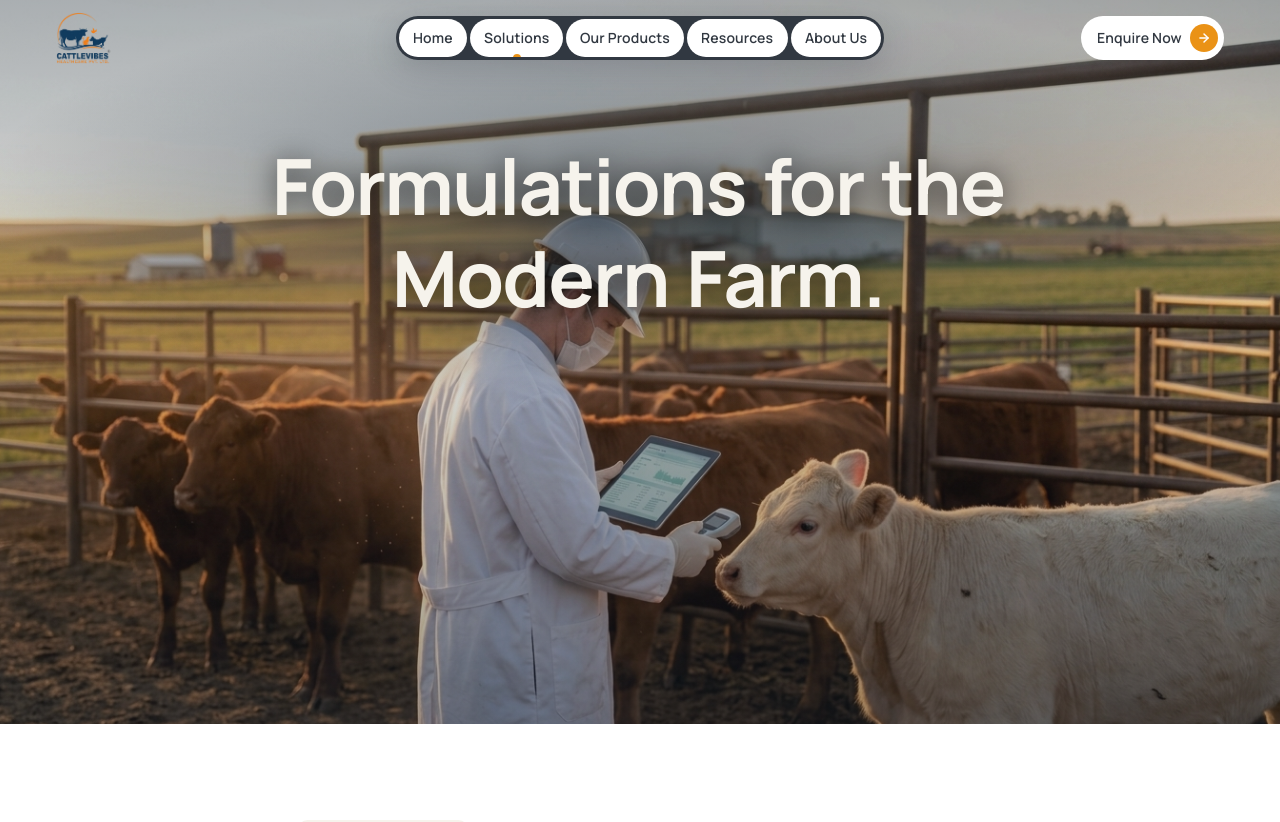
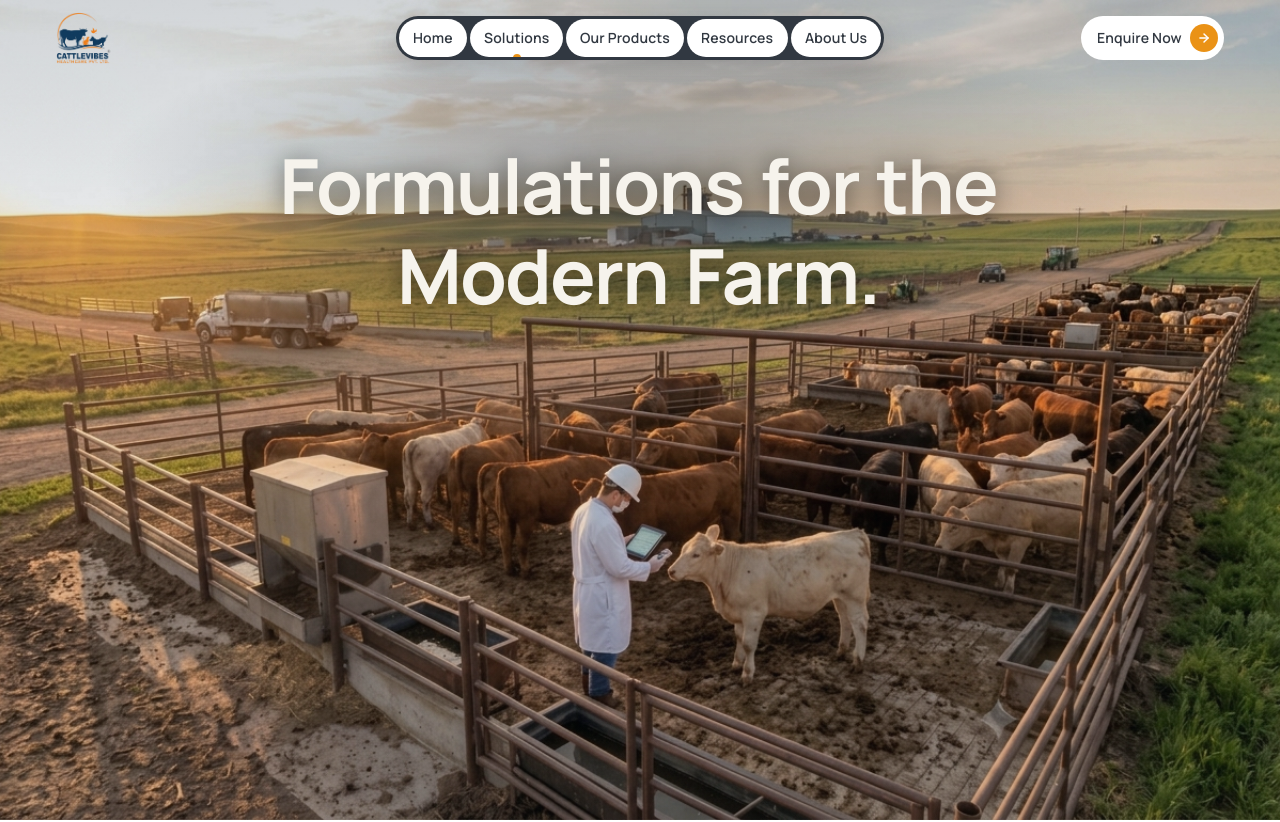
Before and after one commit to dvmmisAfk/cattlevibes, a Next.js app: page /solutions in a window 1280 px wide. Shown: the top 822 px of the page. Built offline with nearby package versions, Linux system fonts and the light colour scheme.

Commit message:
feat(solutions): widen farm image to 16:9 widescreen preserving complete herd, veterinarian, and white cow

```diff
--- a/src/components/solutions/SolutionsHero.tsx
+++ b/src/components/solutions/SolutionsHero.tsx
@@ -5,47 +5,48 @@ import Image from "next/image";
 import { SplitText } from "./react-bits/SplitText";
 
 /**
- * Minimal, Cinematic Solutions Hero:
- * - 16:9 Widescreen photograph covering all edges (expanded sideways with complete cattle and farm landscape)
- * - Heading positioned in upper sky/hills negative-space zone so it never covers the veterinarian or calf
- * - Zero clutter: no badges, no buttons, no product bottles, no cards, no overlays.
+ * Solutions Hero:
+ * - 16:9 Widescreen outpainted cattle-farm visual showing the complete scene:
+ *   veterinarian in white coat with tablet & scanner, white cow, full cattle herd,
+ *   cattle enclosures, distant farm building, rolling hills, and open golden sky.
+ * - Clean open sky behind the fixed navbar.
+ * - Main heading positioned in the sky area between navbar and horizon.
+ * - Zero clutter: no badges, no buttons, no product packaging, no cards, no labels.
  */
 export function SolutionsHero() {
   return (
-    <section className="relative w-full h-[90svh] min-h-[600px] md:h-[calc(100vh-var(--nav-height,80px))] md:min-h-[720px] md:max-h-[920px] overflow-hidden bg-[#112030] flex flex-col justify-start items-center pt-24 sm:pt-28 md:pt-32 lg:pt-36 pb-12">
-      {/* Full-bleed 16:9 Widescreen Photograph Covering All Edges */}
-      <div className="absolute inset-0 z-0 overflow-hidden select-none pointer-events-none">
+    <section className="relative w-full h-[92svh] min-h-[640px] md:h-[calc(100svh-var(--nav-height,80px))] md:min-h-[820px] md:max-h-[1080px] overflow-hidden bg-[#112334] select-none">
+      {/* 1. Full-bleed 16:9 Widescreen Photograph Covering All Edges */}
       <Image
         src="/images/solutions-hero.jpg"
-          alt="Veterinarian examining cattle with digital equipment at a livestock farm during golden hour."
+        alt="Veterinarian inspecting cattle at a modern livestock farm"
         fill
         priority
         sizes="100vw"
-          className="object-cover object-[48%_center] md:object-center scale-[1.01] transition-transform duration-1000 ease-out"
+        className="absolute inset-0 w-full h-full object-cover object-[50%_45%] md:object-center pointer-events-none"
       />
 
-        {/* Cinematic gradient overlay */}
+      {/* 2. Light Contrast Overlay (preserves golden light, blue/warm sky, and natural cattle colors) */}
       <div
-          className="absolute inset-0"
+        className="absolute inset-0 pointer-events-none"
         style={{
           background:
-              "linear-gradient(180deg, rgba(17, 32, 48, 0.35) 0%, rgba(17, 32, 48, 0.12) 42%, rgba(17, 32, 48, 0.40) 100%)",
+            "linear-gradient(180deg, rgba(17, 35, 52, 0.18) 0%, rgba(17, 35, 52, 0.05) 40%, rgba(17, 35, 52, 0.12) 100%)",
         }}
       />
 
-        {/* Soft radial contrast layer centered behind heading zone */}
+      {/* 3. Soft Local Shadow Behind Heading Zone */}
       <div
-          className="absolute inset-0"
+        className="absolute inset-0 pointer-events-none"
         style={{
           background:
-              "radial-gradient(ellipse 70% 38% at 50% 28%, rgba(17, 32, 48, 0.45) 0%, transparent 75%)",
+            "radial-gradient(ellipse 60% 30% at 50% 22%, rgba(17, 35, 52, 0.35) 0%, transparent 70%)",
         }}
       />
-      </div>
 
-      {/* Main Heading: Centered in the upper negative-space sky zone (above the veterinarian and calf) */}
-      <div className="relative z-10 w-full max-w-[1050px] px-5 sm:px-8 text-center">
-        <h1 className="font-heading font-bold text-[#F6F3EC] text-4xl sm:text-5xl md:text-6xl lg:text-[4.25rem] xl:text-[4.85rem] tracking-tight leading-[0.98] drop-shadow-[0_2px_14px_rgba(0,0,0,0.65)]">
+      {/* 4. Main Heading: Positioned in open sky between navbar and horizon, clear of all animals & subjects */}
+      <div className="absolute z-10 left-1/2 -translate-x-1/2 top-[clamp(130px,18vh,220px)] w-[min(1100px,calc(100%-48px))] text-center">
+        <h1 className="font-heading font-bold text-[#F6F3EC] text-3xl sm:text-5xl md:text-6xl lg:text-[4.25rem] xl:text-[4.75rem] tracking-tight leading-[0.98] drop-shadow-[0_2px_12px_rgba(0,0,0,0.55)]">
           <span className="block">
             <SplitText text="Formulations for the" delay={0.15} />
           </span>
```
Also changed, not shown: public/images/solutions-hero.jpg. Lines whose indentation alone changed are shown as unchanged.
